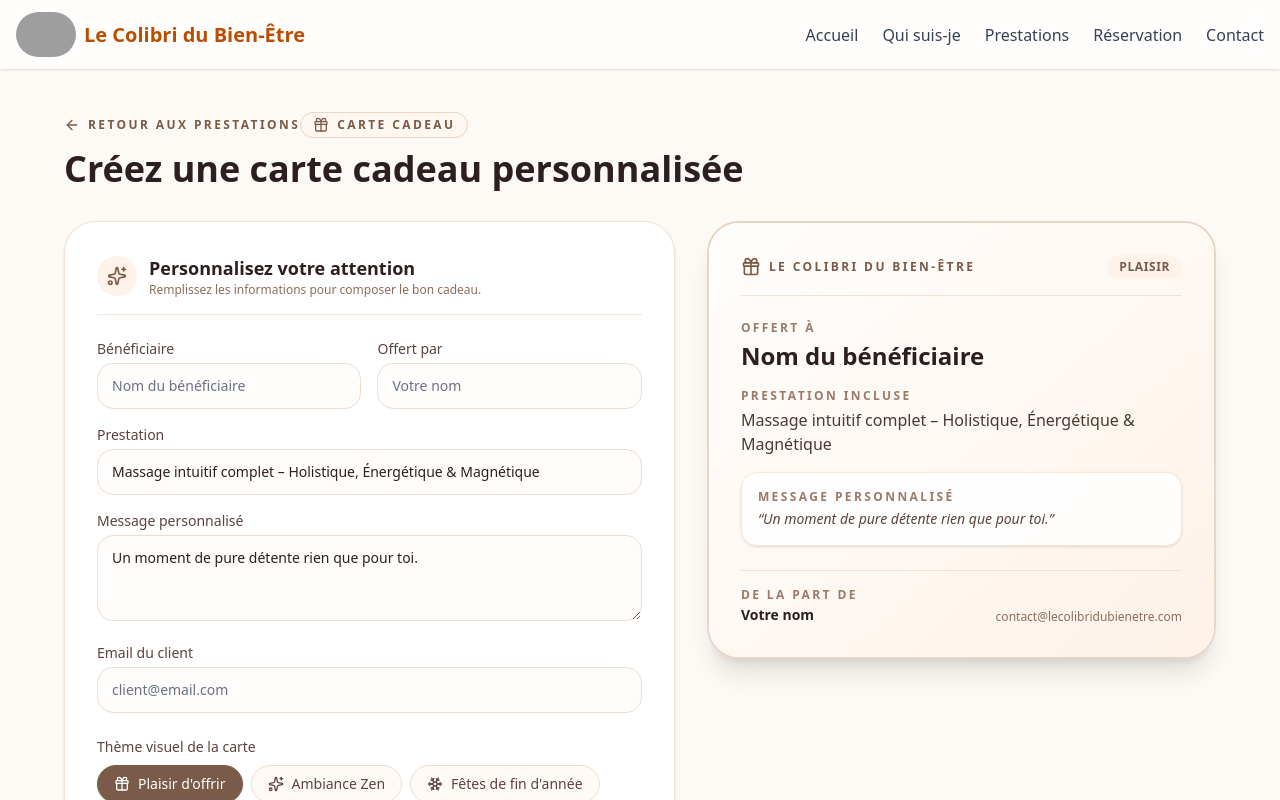
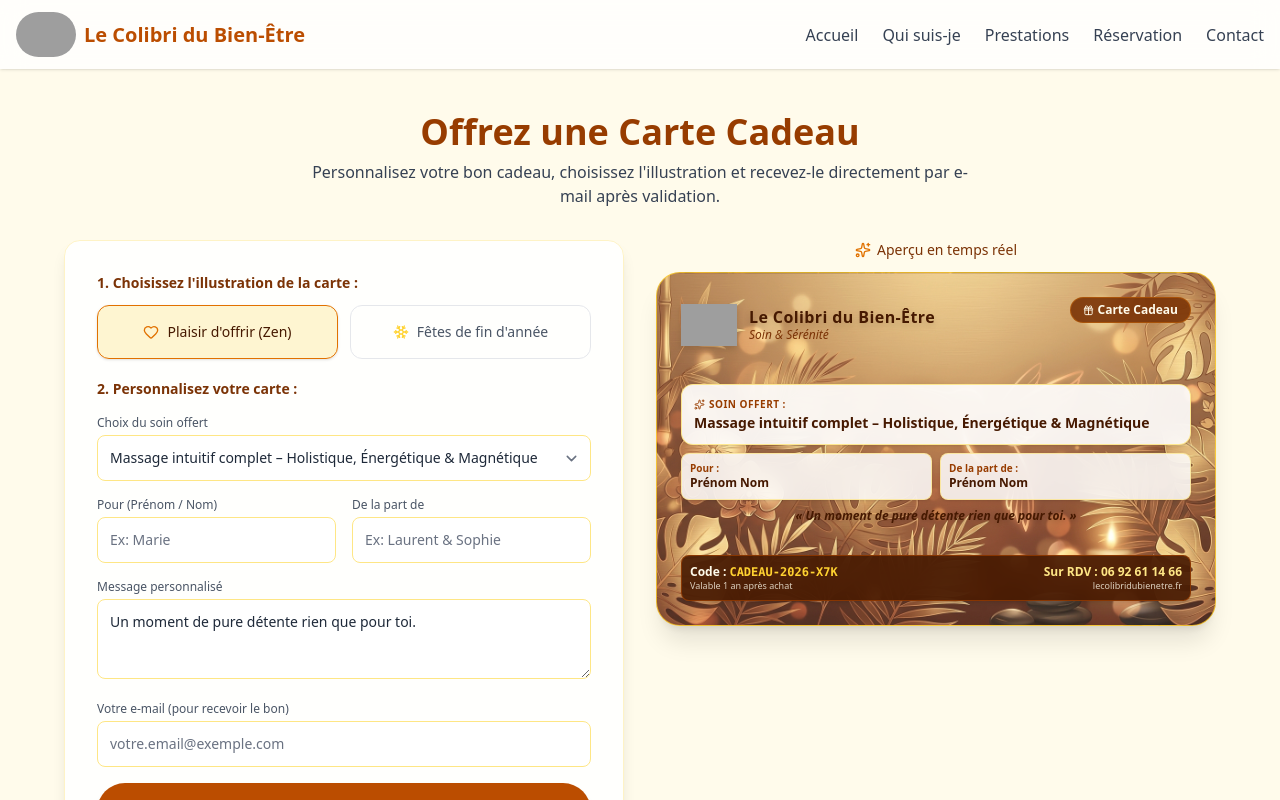
Before and after one commit to jlaw9999-sketch/le-colibri-du-bien-etre, a Next.js app: page /carte-cadeau in a window 1280 px wide. Shown: the top 800 px of the page. Built offline with nearby package versions, Linux system fonts and the light colour scheme; grey boxes are pictures that could not be loaded.

Commit message:
Update page.js

```diff
--- a/app/carte-cadeau/page.js
+++ b/app/carte-cadeau/page.js
@@ -2,8 +2,8 @@
 
 import { useState } from "react";
 import { motion } from "framer-motion";
-import { Sparkles, Gift, Snowflake, ArrowLeft } from "lucide-react";
-import Link from "next/link";
+import Image from "next/image";
+import { Sparkles, Gift, Heart, Snowflake } from "lucide-react";
 
 export default function CarteCadeauPage() {
   const [theme, setTheme] = useState("plaisir");
@@ -16,215 +16,321 @@ export default function CarteCadeauPage() {
   });
 
   const handleChange = (e) => {
-    const { name, value } = e.target;
-    setFormData((prev) => ({ ...prev, [name]: value }));
+    setFormData({ ...formData, [e.target.name]: e.target.value });
   };
 
-  const bgStyle =
-    theme === "zen"
-      ? { backgroundImage: "url('/carte-zen-bg.jpeg')" }
-      : theme === "fetes"
-      ? { backgroundImage: "url('/carte-fetes-bg.png')" }
-      : {};
-
   return (
-    <main className="min-h-screen bg-[#fdfaf5] px-4 pt-28 pb-20 text-[#2d1f1f]">
-      <div className="mx-auto max-w-6xl">
-        <div className="mb-8 flex flex-col gap-4 md:flex-row md:items-center md:justify-between">
-          <div>
-            <Link
-              href="/prestations"
-              className="mb-4 inline-flex items-center gap-2 text-xs font-semibold uppercase tracking-[0.2em] text-[#7a5a48] transition hover:text-[#5d433d]"
-            >
-              <ArrowLeft className="h-4 w-4" /> Retour aux prestations
-            </Link>
-            <p className="mb-2 inline-flex items-center rounded-full border border-[#e7d6c6] bg-[#fff8f1] px-3 py-1 text-xs font-semibold uppercase tracking-[0.2em] text-[#7a5a48]">
-              <Gift className="mr-2 h-4 w-4" /> Carte cadeau
+    <section className="pt-28 pb-20 px-3 md:px-12 bg-amber-50/30 min-h-screen text-gray-800">
+      <div className="max-w-6xl mx-auto text-center mb-8">
+        <h1 className="text-3xl md:text-4xl font-semibold text-amber-800 mb-2">
+          Offrez une Carte Cadeau
+        </h1>
+        <p className="text-sm md:text-base text-gray-700 max-w-2xl mx-auto">
+          Personnalisez votre bon cadeau, choisissez l'illustration et recevez-le directement par e-mail après validation.
         </p>
-            <h1 className="text-3xl font-bold text-[#2d1f1f] md:text-4xl">
-              Créez une carte cadeau personnalisée
-            </h1>
-          </div>
       </div>
 
-        <div className="grid gap-8 lg:grid-cols-[1.2fr_1fr]">
-          <section className="rounded-[32px] border border-[#f0e2d7] bg-white p-6 md:p-8 shadow-sm space-y-6">
-            <div className="flex items-center gap-3 border-b border-[#f5e6dc] pb-4">
-              <div className="rounded-full bg-[#fff2e8] p-2.5 text-[#7a5a48]">
-                <Sparkles className="h-5 w-5" />
-              </div>
+      <div className="max-w-6xl mx-auto grid grid-cols-1 lg:grid-cols-2 gap-8 items-start">
+        {/* --- COLONNE GAUCHE : FORMULAIRE --- */}
+        <div className="bg-white/90 backdrop-blur-sm p-5 md:p-8 rounded-2xl shadow-lg border border-amber-100 space-y-5">
           <div>
-                <h2 className="text-lg font-bold">Personnalisez votre attention</h2>
-                <p className="text-xs text-[#8c6d5c]">Remplissez les informations pour composer le bon cadeau.</p>
-              </div>
-            </div>
-
-            <div className="space-y-4">
-              <div className="grid gap-4 sm:grid-cols-2">
-                <label className="block">
-                  <span className="mb-1 block text-sm font-medium text-[#5d433d]">Bénéficiaire</span>
-                  <input
-                    type="text"
-                    name="beneficiaire"
-                    value={formData.beneficiaire}
-                    onChange={handleChange}
-                    placeholder="Nom du bénéficiaire"
-                    className="w-full rounded-2xl border border-[#ebddd2] bg-[#fffdfb] px-3.5 py-3 text-sm outline-none transition focus:border-[#c5967e] focus:ring-2 focus:ring-[#f3d9ca]"
-                  />
+            <label className="block text-sm font-semibold text-amber-900 mb-3">
+              1. Choisissez l'illustration de la carte :
             </label>
-
-                <label className="block">
-                  <span className="mb-1 block text-sm font-medium text-[#5d433d]">Offert par</span>
-                  <input
-                    type="text"
-                    name="offertPar"
-                    value={formData.offertPar}
-                    onChange={handleChange}
-                    placeholder="Votre nom"
-                    className="w-full rounded-2xl border border-[#ebddd2] bg-[#fffdfb] px-3.5 py-3 text-sm outline-none transition focus:border-[#c5967e] focus:ring-2 focus:ring-[#f3d9ca]"
-                  />
-                </label>
-              </div>
-
-              <label className="block">
-                <span className="mb-1 block text-sm font-medium text-[#5d433d]">Prestation</span>
-                <input
-                  type="text"
-                  name="prestation"
-                  value={formData.prestation}
-                  onChange={handleChange}
-                  className="w-full rounded-2xl border border-[#ebddd2] bg-[#fffdfb] px-3.5 py-3 text-sm outline-none transition focus:border-[#c5967e] focus:ring-2 focus:ring-[#f3d9ca]"
-                />
-              </label>
-
-              <label className="block">
-                <span className="mb-1 block text-sm font-medium text-[#5d433d]">Message personnalisé</span>
-                <textarea
-                  name="message"
-                  value={formData.message}
-                  onChange={handleChange}
-                  rows={3}
-                  className="w-full rounded-2xl border border-[#ebddd2] bg-[#fffdfb] px-3.5 py-3 text-sm outline-none transition focus:border-[#c5967e] focus:ring-2 focus:ring-[#f3d9ca]"
-                />
-              </label>
-
-              <label className="block">
-                <span className="mb-1 block text-sm font-medium text-[#5d433d]">Email du client</span>
-                <input
-                  type="email"
-                  name="emailClient"
-                  value={formData.emailClient}
-                  onChange={handleChange}
-                  placeholder="client@email.com"
-                  className="w-full rounded-2xl border border-[#ebddd2] bg-[#fffdfb] px-3.5 py-3 text-sm outline-none transition focus:border-[#c5967e] focus:ring-2 focus:ring-[#f3d9ca]"
-                />
-              </label>
-
-              <div className="pt-2">
-                <p className="mb-2 text-sm font-medium text-[#5d433d]">Thème visuel de la carte</p>
-                <div className="flex flex-wrap gap-2">
+            <div className="grid grid-cols-2 gap-3">
               <button
                 type="button"
                 onClick={() => setTheme("plaisir")}
-                    className={
+                className={`p-3 md:p-4 rounded-xl border text-xs md:text-sm font-medium flex items-center justify-center gap-2 transition ${
                   theme === "plaisir"
-                        ? "inline-flex items-center gap-2 rounded-full border border-[#7a5a48] bg-[#7a5a48] px-4 py-2 text-sm font-medium text-white shadow-sm transition"
-                        : "inline-flex items-center gap-2 rounded-full border border-[#ebddd2] bg-[#fffaf6] px-4 py-2 text-sm font-medium text-[#5d433d] transition hover:border-[#d4b6a4]"
-                    }
+                    ? "border-amber-600 bg-amber-100/80 text-amber-950 font-bold shadow-sm"
+                    : "border-gray-200 hover:bg-amber-50 text-gray-600"
+                }`}
               >
-                    <Gift className="h-4 w-4" /> Plaisir d'offrir
-                  </button>
-
-                  <button
-                    type="button"
-                    onClick={() => setTheme("zen")}
-                    className={
-                      theme === "zen"
-                        ? "inline-flex items-center gap-2 rounded-full border border-[#7a5a48] bg-[#7a5a48] px-4 py-2 text-sm font-medium text-white shadow-sm transition"
-                        : "inline-flex items-center gap-2 rounded-full border border-[#ebddd2] bg-[#fffaf6] px-4 py-2 text-sm font-medium text-[#5d433d] transition hover:border-[#d4b6a4]"
-                    }
-                  >
-                    <Sparkles className="h-4 w-4" /> Ambiance Zen
+                <Heart size={16} className="text-amber-600 shrink-0" />
+                <span>Plaisir d'offrir (Zen)</span>
               </button>
 
               <button
                 type="button"
                 onClick={() => setTheme("fetes")}
-                    className={
+                className={`p-3 md:p-4 rounded-xl border text-xs md:text-sm font-medium flex items-center justify-center gap-2 transition ${
                   theme === "fetes"
-                        ? "inline-flex items-center gap-2 rounded-full border border-[#7a5a48] bg-[#7a5a48] px-4 py-2 text-sm font-medium text-white shadow-sm transition"
-                        : "inline-flex items-center gap-2 rounded-full border border-[#ebddd2] bg-[#fffaf6] px-4 py-2 text-sm font-medium text-[#5d433d] transition hover:border-[#d4b6a4]"
-                    }
+                    ? "border-amber-700 bg-amber-900 text-amber-100 font-bold shadow-sm"
+                    : "border-gray-200 hover:bg-amber-50 text-gray-600"
+                }`}
               >
-                    <Snowflake className="h-4 w-4" /> Fêtes de fin d'année
+                <Snowflake size={16} className="text-amber-300 shrink-0" />
+                <span>Fêtes de fin d'année</span>
               </button>
             </div>
           </div>
-            </div>
-          </section>
 
-          <section className="flex items-center justify-center lg:sticky lg:top-28 h-fit">
-            <motion.div
-              initial={{ opacity: 0, scale: 0.95 }}
-              animate={{ opacity: 1, scale: 1 }}
-              transition={{ duration: 0.3 }}
-              className="w-full max-w-[650px] rounded-[32px] border-2 border-[#e7d6c6] p-8 shadow-xl relative overflow-hidden flex flex-col justify-between bg-cover bg-center"
-              style={Object.assign({ minHeight: "420px" }, bgStyle)}
+          <div className="space-y-4">
+            <label className="block text-sm font-semibold text-amber-900">
+              2. Personnalisez votre carte :
+            </label>
+
+            <div>
+              <label className="block text-xs text-gray-600 mb-1">Choix du soin offert</label>
+              <select
+                name="prestation"
+                value={formData.prestation}
+                onChange={handleChange}
+                className="w-full border border-amber-200 rounded-lg p-3 text-sm focus:ring-2 focus:ring-amber-400 bg-white"
               >
-              <div
-                className={
-                  theme === "plaisir"
-                    ? "absolute inset-0 bg-gradient-to-br from-[#fffdfb] via-[#fff8f3] to-[#fef2e8] pointer-events-none"
-                    : "absolute inset-0 bg-white/80 backdrop-blur-[1px] pointer-events-none"
-                }
-              />
-
-              <div className="relative z-10 flex items-center justify-between border-b border-[#f0e2d7] pb-4">
-                <div className="flex items-center gap-2 text-[#7a5a48]">
-                  <Gift className="h-5 w-5" />
-                  <span className="text-xs font-bold uppercase tracking-[0.2em]">Le Colibri du Bien-Être</span>
-                </div>
-                <span className="rounded-full bg-[#fff2e8]/90 px-3 py-1 text-xs font-semibold text-[#7a5a48] uppercase tracking-wider">
-                  {theme}
-                </span>
+                <option value="Massage holistique">Massage holistique</option>
+                <option value="Massage intuitif complet – Holistique, Énergétique & Magnétique">
+                  Massage intuitif complet – Holistique, Énergétique & Magnétique
+                </option>
+                <option value="Soins énergétiques">Soins énergétiques</option>
+                <option value="Séance de relaxation">Séance de relaxation</option>
+                <option value="Massage assis AMMA">Massage assis AMMA</option>
+                <option value="Massage tête / pieds / mains">Massage tête / pieds / mains</option>
+                <option value="Power Feet">Power Feet</option>
+                <option value="Power Head">Power Head</option>
+                <option value="Massage sportif – préparation avant effort">
+                  Massage sportif – préparation avant effort
+                </option>
+                <option value="Massage récupération après l’effort">
+                  Massage récupération après l’effort
+                </option>
+                <option value="Massage profond avec points d’acupression">
+                  Massage profond avec points d’acupression
+                </option>
+              </select>
             </div>
 
-              <div className="relative z-10 py-6 space-y-4">
+            <div className="grid grid-cols-1 md:grid-cols-2 gap-4">
               <div>
-                  <p className="text-xs font-semibold uppercase tracking-[0.2em] text-[#9a7b69]">Offert à</p>
-                  <h3 className="text-2xl font-bold text-[#2d1f1f] mt-1">
-                    {formData.beneficiaire || "Nom du bénéficiaire"}
-                  </h3>
+                <label className="block text-xs text-gray-600 mb-1">Pour (Prénom / Nom)</label>
+                <input
+                  type="text"
+                  name="beneficiaire"
+                  placeholder="Ex: Marie"
+                  value={formData.beneficiaire}
+                  onChange={handleChange}
+                  className="w-full border border-amber-200 rounded-lg p-3 text-sm focus:ring-2 focus:ring-amber-400"
+                  required
+                />
               </div>
 
               <div>
-                  <p className="text-xs font-semibold uppercase tracking-[0.2em] text-[#9a7b69]">Prestation incluse</p>
-                  <p className="text-base font-medium text-[#4a3833] mt-1">
+                <label className="block text-xs text-gray-600 mb-1">De la part de</label>
+                <input
+                  type="text"
+                  name="offertPar"
+                  placeholder="Ex: Laurent & Sophie"
+                  value={formData.offertPar}
+                  onChange={handleChange}
+                  className="w-full border border-amber-200 rounded-lg p-3 text-sm focus:ring-2 focus:ring-amber-400"
+                  required
+                />
+              </div>
+            </div>
+
+            <div>
+              <label className="block text-xs text-gray-600 mb-1">Message personnalisé</label>
+              <textarea
+                name="message"
+                placeholder="Ex: Un doux moment pour prendre soin de toi..."
+                value={formData.message}
+                onChange={handleChange}
+                maxLength={120}
+                className="w-full border border-amber-200 rounded-lg p-3 h-20 text-sm focus:ring-2 focus:ring-amber-400"
+              />
+            </div>
+
+            <div>
+              <label className="block text-xs text-gray-600 mb-1">Votre e-mail (pour recevoir le bon)</label>
+              <input
+                type="email"
+                name="emailClient"
+                placeholder="votre.email@exemple.com"
+                value={formData.emailClient}
+                onChange={handleChange}
+                className="w-full border border-amber-200 rounded-lg p-3 text-sm focus:ring-2 focus:ring-amber-400"
+                required
+              />
+            </div>
+
+            <button
+              type="button"
+              className="w-full mt-2 bg-amber-700 hover:bg-amber-800 text-white font-medium text-base md:text-lg rounded-full py-3.5 transition shadow-md flex items-center justify-center gap-2"
+            >
+              <Gift size={20} />
+              <span>Procéder au paiement en ligne</span>
+            </button>
+          </div>
+        </div>
+
+        {/* --- COLONNE DROITE : APERÇU --- */}
+        <div className="lg:sticky lg:top-32 space-y-3">
+          <p className="text-center font-medium text-amber-900 text-sm flex items-center justify-center gap-1.5">
+            <Sparkles size={16} className="text-amber-600" /> Aperçu en temps réel
+          </p>
+
+          <motion.div
+            key={theme}
+            initial={{ opacity: 0.8, scale: 0.98 }}
+            animate={{ opacity: 1, scale: 1 }}
+            transition={{ duration: 0.4 }}
+            style={{
+              backgroundImage: `url(${
+                theme === "plaisir"
+                  ? "/images/carte-zen-bg.jpeg"
+                  : "/images/carte-fetes-bg.png"
+              })`,
+            }}
+            className={`relative w-full aspect-[1.58/1] rounded-2xl md:rounded-3xl p-3.5 sm:p-5 md:p-6 shadow-xl overflow-hidden border flex flex-col justify-between bg-cover bg-center transition-all ${
+              theme === "plaisir"
+                ? "border-amber-300/80 text-amber-950"
+                : "border-amber-300/60 text-white shadow-amber-950/30"
+            }`}
+          >
+            {/* Voile d'ambiance */}
+            <div
+              className={`absolute inset-0 pointer-events-none transition-colors ${
+                theme === "plaisir" ? "bg-amber-50/10" : "bg-black/20"
+              }`}
+            />
+
+            {/* En-tête : Logo & Type de Carte */}
+            <div className="relative z-10 flex justify-between items-start gap-2">
+              <div className="flex items-center gap-2 md:gap-3">
+                <div className="relative w-10 h-10 sm:w-12 sm:h-12 md:w-14 md:h-14 shrink-0 filter drop-shadow-md">
+                  <Image
+                    src="/images/logo-colibri.png"
+                    alt="Le Colibri du Bien-Être"
+                    fill
+                    className="object-contain"
+                  />
+                </div>
+                <div>
+                  <h3
+                    className={`text-xs sm:text-sm md:text-base font-bold tracking-wide leading-tight drop-shadow-md ${
+                      theme === "plaisir" ? "text-amber-950" : "text-amber-100"
+                    }`}
+                  >
+                    Le Colibri du Bien-Être
+                  </h3>
+                  <p
+                    className={`text-[9px] sm:text-xs italic ${
+                      theme === "plaisir" ? "text-amber-900 font-medium" : "text-amber-200"
+                    }`}
+                  >
+                    Soin & Sérénité
+                  </p>
+                </div>
+              </div>
+
+              <div
+                className={`text-[9px] sm:text-[10px] md:text-xs font-semibold px-2 py-0.5 sm:px-3 sm:py-1 rounded-full backdrop-blur-md flex items-center gap-1 border shrink-0 ${
+                  theme === "plaisir"
+                    ? "bg-amber-900/90 text-amber-50 border-amber-600/40"
+                    : "bg-amber-500/90 text-amber-950 border-amber-300/60 shadow-sm"
+                }`}
+              >
+                {theme === "fetes" ? <Snowflake size={11} /> : <Gift size={11} />}
+                <span>{theme === "fetes" ? "Bon des Fêtes" : "Carte Cadeau"}</span>
+              </div>
+            </div>
+
+            {/* Corps de Carte */}
+            <div className="relative z-10 my-auto space-y-1.5 sm:space-y-2">
+              <div
+                className={`p-2 sm:p-2.5 md:p-3 rounded-lg sm:rounded-xl border backdrop-blur-md shadow-sm ${
+                  theme === "plaisir"
+                    ? "bg-white/90 border-amber-200/90 text-amber-950"
+                    : "bg-black/55 border-white/20 text-white"
+                }`}
+              >
+                <p
+                  className={`text-[8px] sm:text-[10px] uppercase tracking-wider font-bold mb-0.5 flex items-center gap-1 ${
+                    theme === "plaisir" ? "text-amber-800" : "text-amber-300"
+                  }`}
+                >
+                  <Sparkles size={11} /> Soin Offert :
+                </p>
+                <p className="text-[11px] sm:text-xs md:text-sm font-bold leading-tight">
                   {formData.prestation}
                 </p>
               </div>
 
-                <div className="bg-white/90 p-4 rounded-2xl border border-[#f5e6dc] shadow-sm">
-                  <p className="text-xs font-semibold uppercase tracking-[0.2em] text-[#9a7b69] mb-1">Message personnalisé</p>
-                  <p className="text-sm italic text-[#5d433d]">
-                    &ldquo;{formData.message || "Votre message apparaîtra ici..."}&rdquo;
-                  </p>
+              <div className="grid grid-cols-2 gap-1.5 sm:gap-2 text-[10px] sm:text-xs">
+                <div
+                  className={`p-1.5 sm:p-2 rounded-lg border backdrop-blur-md shadow-sm ${
+                    theme === "plaisir"
+                      ? "bg-white/85 border-amber-200/70 text-amber-950"
+                      : "bg-black/50 border-white/20 text-white"
+                  }`}
+                >
+                  <span
+                    className={`block text-[8px] sm:text-[10px] font-semibold ${
+                      theme === "plaisir" ? "text-amber-800" : "text-amber-300"
+                    }`}
+                  >
+                    Pour :
+                  </span>
+                  <span className="font-semibold truncate block">
+                    {formData.beneficiaire || "Prénom Nom"}
+                  </span>
+                </div>
+
+                <div
+                  className={`p-1.5 sm:p-2 rounded-lg border backdrop-blur-md shadow-sm ${
+                    theme === "plaisir"
+                      ? "bg-white/85 border-amber-200/70 text-amber-950"
+                      : "bg-black/50 border-white/20 text-white"
+                  }`}
+                >
+                  <span
+                    className={`block text-[8px] sm:text-[10px] font-semibold ${
+                      theme === "plaisir" ? "text-amber-800" : "text-amber-300"
+                    }`}
+                  >
+                    De la part de :
+                  </span>
+                  <span className="font-semibold truncate block">
+                    {formData.offertPar || "Prénom Nom"}
+                  </span>
                 </div>
               </div>
 
-              <div className="relative z-10 flex items-end justify-between border-t border-[#f0e2d7] pt-4 text-sm">
+              {formData.message && (
+                <p
+                  className={`text-[9px] sm:text-xs italic text-center px-1 truncate drop-shadow-sm ${
+                    theme === "plaisir" ? "text-amber-950 font-semibold" : "text-amber-100"
+                  }`}
+                >
+                  « {formData.message} »
+                </p>
+              )}
+            </div>
+
+            {/* Pied de Carte */}
+            <div
+              className={`relative z-10 p-1.5 sm:p-2 rounded-lg border backdrop-blur-md flex justify-between items-end text-[8px] sm:text-[10px] md:text-xs font-semibold ${
+                theme === "plaisir"
+                  ? "bg-amber-950/90 text-amber-50 border-amber-800/80 shadow-md"
+                  : "bg-black/75 text-amber-100 border-amber-300/40 shadow-md"
+              }`}
+            >
               <div>
-                  <p className="text-xs font-semibold uppercase tracking-[0.2em] text-[#9a7b69]">De la part de</p>
-                  <p className="font-bold text-[#2d1f1f] mt-0.5">{formData.offertPar || "Votre nom"}</p>
+                <p>
+                  Code : <span className="font-mono font-bold text-amber-300">CADEAU-2026-X7K</span>
+                </p>
+                <p className="text-[7px] sm:text-[9px] opacity-80 font-normal">Valable 1 an après achat</p>
               </div>
-                <div className="text-right text-xs text-[#8c6d5c]">
-                  <span>{formData.emailClient || "contact@lecolibridubienetre.com"}</span>
+
+              <div className="text-right">
+                <p className="text-amber-200 font-bold">Sur RDV : 06 92 61 14 66</p>
+                <p className="text-[7px] sm:text-[9px] opacity-80 font-normal">lecolibridubienetre.fr</p>
               </div>
             </div>
           </motion.div>
-          </section>
         </div>
       </div>
-    </main>
+    </section>
   );
 }
```
Lines whose indentation alone changed are shown as unchanged.
